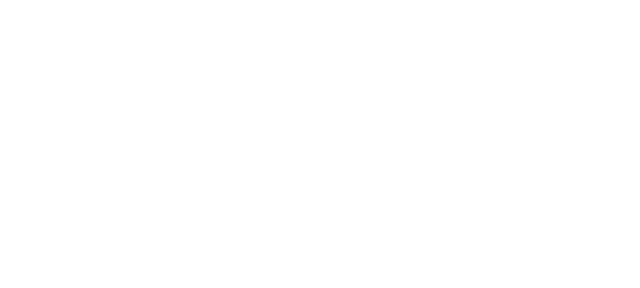
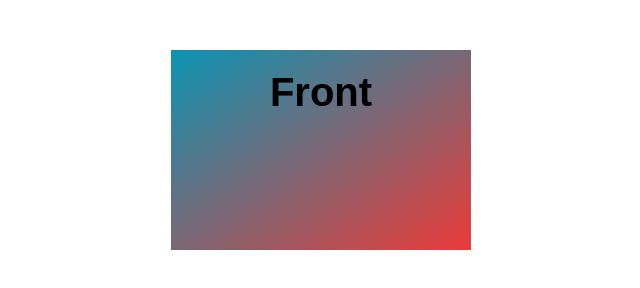
Before and after one commit to Aleja-orju/Fit_Wave_, a plain HTML site: page Modulo_2/Clase 9/index.html in a window 1280 px wide. Shown: the whole page, without its empty margins (319-959 px from the left). Drawn offline with Linux system fonts and the light colour scheme.

Commit message:
Update index.html
agregue código para html ejercicio

```diff
--- a/Modulo_2/Clase 9/index.html
+++ b/Modulo_2/Clase 9/index.html
@@ -1,13 +1,28 @@
 <!--Este es un taller para crear animaciones y transiciones de la clase 9 modulo 2-->
 <!DOCTYPE html>
 <html lang="en">
+
 <head>
     <meta charset="UTF-8">
     <meta name="viewport" content="width=device-width, initial-scale=1.0">
-    <title>Document</title>
+    <title>Animations and Trasitions</title>
     <link rel="stylesheet" href="styles.css">
 </head>
+
 <body>
 
+    <div class="project-card">
+        <div class="card-inner">
+            <div class="card-front">
+                <h2>Front</h2>
+            </div>
+            <div class="card-back">
+                <h2>Back</h2>
+            </div>
+        </div>
+    </div>
+
+
 </body>
+
 </html>
```
